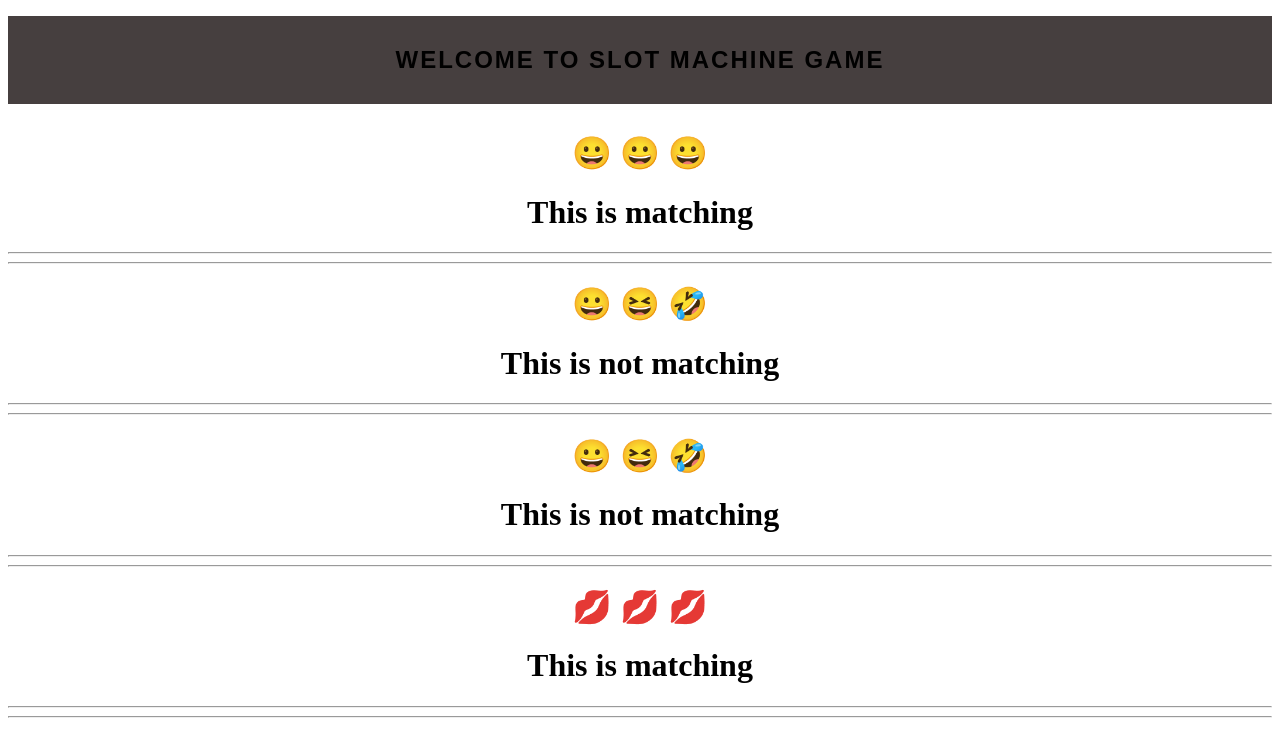
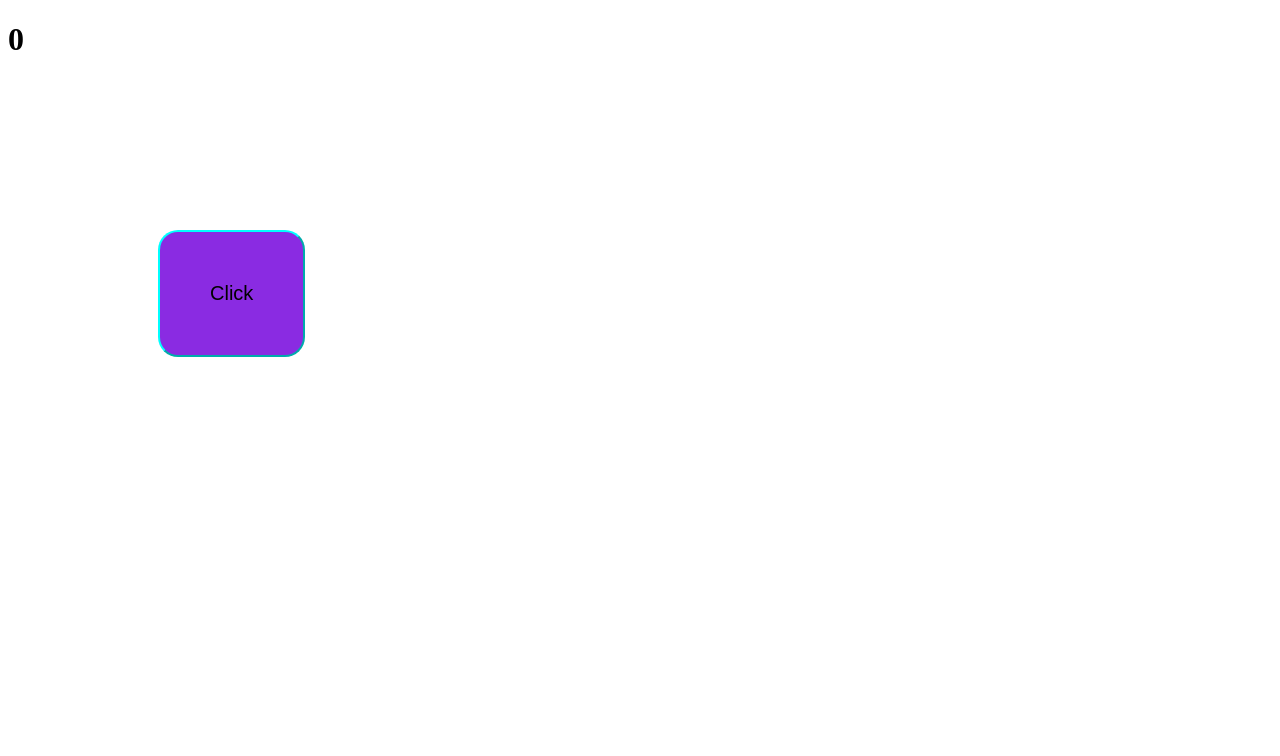
Before and after one commit to anilfth/React-practice-2023, a React (Create React App) app in the folder reactanil/: page / in a window 1280 px wide. Shown: the top 756 px of the page. Built offline with nearby package versions, Linux system fonts and the light colour scheme.

Commit message:
intial commit

```diff
--- a/reactanil/src/App.js
+++ b/reactanil/src/App.js
@@ -4,6 +4,7 @@
 import React from 'react'
 import './index.css'
 import Slotmachine from './Slotmachine'
+import Hooksreact from './Hooksreact'
 // import Card from './Card';
 // import Sdata from './Sdata';
 // import Images from './Images';
@@ -36,7 +37,8 @@ const App = () => {
 
   //  </Resturant>
   <>
-  <Slotmachine/>
+  <Hooksreact/>
+  {/* <Slotmachine/> */}
   {/* <Images  /> */}
 {/* <Calcal/> */}
 {/* <importExport/> */}
--- /dev/null
+++ b/reactanil/src/Hooksreact.jsx
@@ -0,0 +1,19 @@
+import React, { useState } from 'react'
+import './index.css';
+function Hooksreact() {
+    // let count = 1;
+    const state = useState();
+    const [count, setCount] = useState(0);
+const IncNum = () => {
+    setCount(count + 1)
+    // console.log("clicked " + count++);
+};
+  return (
+    <>
+      <h1> {count}</h1>
+      <button  onClick={IncNum}> Click</button>
+    </>
+  )
+}
+
+export default Hooksreact
--- a/reactanil/src/Slotmachine.jsx
+++ b/reactanil/src/Slotmachine.jsx
@@ -13,7 +13,7 @@
     return(
   <div className='slot_inner'>
  <h1> {x} {y} {z} </h1>
- <h1> This is matching</h1>
+ <h1> This is matching </h1>
  <hr/>
 
   </div>
--- a/reactanil/src/index.css
+++ b/reactanil/src/index.css
@@ -37,3 +37,14 @@
  .slot_inner{
     text-align: center;
  }
+ button{
+    padding: 50px;
+    background-color: blueviolet;
+    border-radius: 20px;
+    font-size: 20px;
+    margin: 150px;
+    border-color: aqua;
+     display: inline;
+     margin-bottom: 50px;
+
+ }
```
